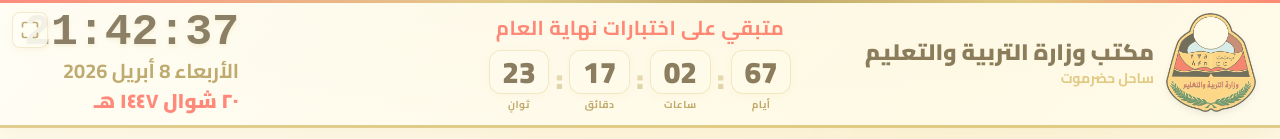
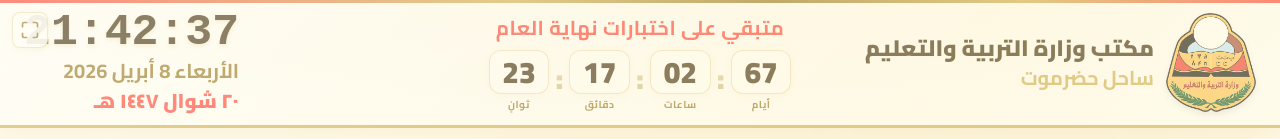
Before and after one commit to malekba3bad/v0-digital-signage-dashboard, a Next.js app: page / in a window 1280 px wide. Shown: the top 139 px of the page. Built offline with nearby package versions, Linux system fonts and the light colour scheme.

Commit message:
feat: resize sahil hadhramout text

```diff
--- a/components/dashboard/HeaderBar.tsx
+++ b/components/dashboard/HeaderBar.tsx
@@ -61,7 +61,7 @@ export function HeaderBar() {
               مكتب وزارة التربية والتعليم
             </div>
             <div
-              className="text-sm font-bold mt-0.5"
+              className="text-xl font-bold mt-0.5"
               style={{
                 color: '#C8A84B',
               }}
```
